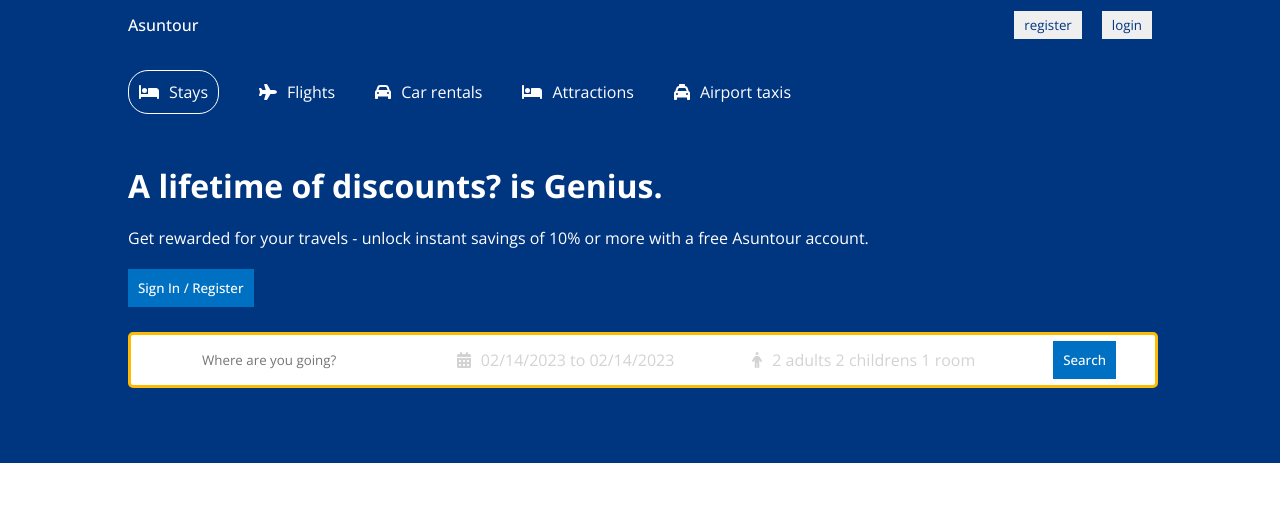
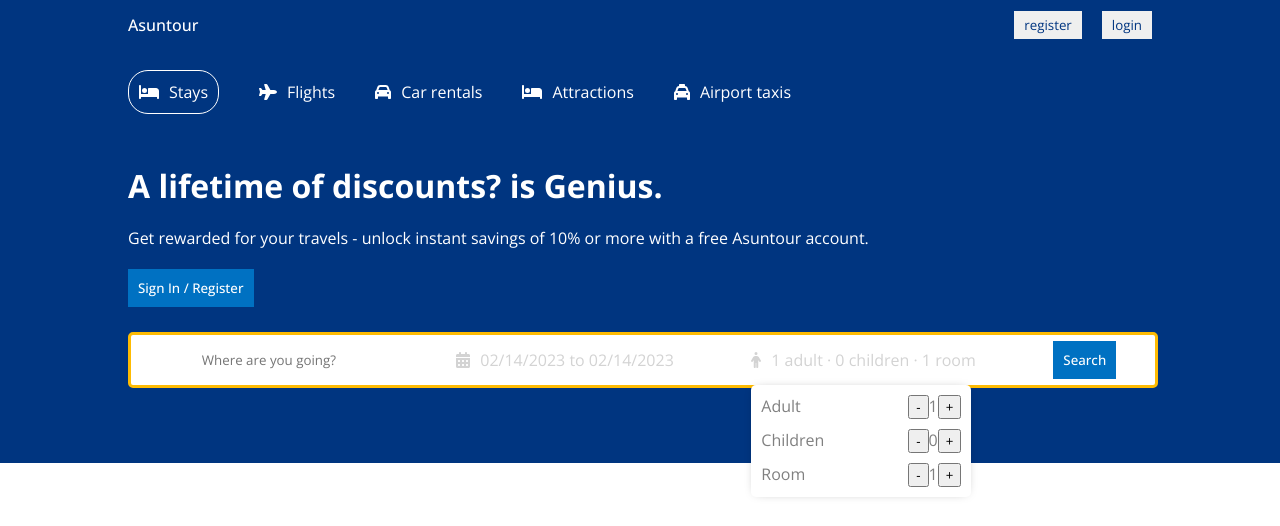
Before and after one commit to fedechaves/goinland-react, a React (Create React App) app: page / in a window 1280 px wide. Shown: the top 526 px of the page. Built offline with nearby package versions, Linux system fonts and the light colour scheme; the HTML template or start-up script is replaced by a standard one.

Commit message:
feat: added guest and room option

```diff
--- a/src/components/header/Header.jsx
+++ b/src/components/header/Header.jsx
@@ -27,6 +27,14 @@ const Header = () => {
       key: 'selection'
     }
   ])
+
+  const [openOptions, setOpenOptions] = useState(false);
+  const [options, setOptions] = useState({
+    adult:1,
+    children:0,
+    room:1
+  });
+
   return (
     <div className='header'>
       <div className="headerContainer">
@@ -86,8 +94,36 @@ const Header = () => {
           </div>
 
           <div className="headerSearchItem" >
-          <FontAwesomeIcon icon={faPerson} className="headerIcon" />
-          <span className="headerSearchText">2 adults 2 childrens 1 room</span>
+            <FontAwesomeIcon icon={faPerson} className="headerIcon" />
+            <span className="headerSearchText">{`${options.adult} adult · ${options.children} children · ${options.room} room `}</span>
+            <div className="options">
+              <div className="optionItem">
+                <span className="optionText">Adult</span>
+                <div className="optionCounter">
+                  <button className="optionCounterButton">-</button>
+                  <span className="optionCounterNumber">1</span>
+                  <button className="optionCounterButton">+</button>
+                </div>
+              </div>
+
+              <div className="optionItem">
+                <span className="optionText">Children</span>
+                <div className="optionCounter">
+                  <button className="optionCounterButton">-</button>
+                  <span className="optionCounterNumber">0</span>
+                  <button className="optionCounterButton">+</button>
+                </div>
+              </div>
+
+              <div className="optionItem">
+                <span className="optionText">Room</span>
+                <div className="optionCounter">
+                  <button className="optionCounterButton">-</button>
+                  <span className="optionCounterNumber">1</span>
+                  <button className="optionCounterButton">+</button>
+                </div>
+              </div>
+            </div>
           </div>
 
           <div className="headerSearchItem" >
--- a/src/components/header/header.css
+++ b/src/components/header/header.css
@@ -81,3 +81,20 @@
     position: absolute;
     top: 50px;
 }
+
+.options {
+    position: absolute;
+    top: 50px;
+    background-color: white;
+    color: gray;
+    border-radius: 5px;
+    -webkit-box-shadow: 0px 0px 10px -5px rgba(0, 0, 0, 0.4);
+    box-shadow: 0px 0px 10px -5px rgba(0, 0, 0, 0.4);
+}
+
+.optionItem {
+    width: 200px;
+    display: flex;
+    justify-content: space-between;
+    margin: 10px;
+}
```
